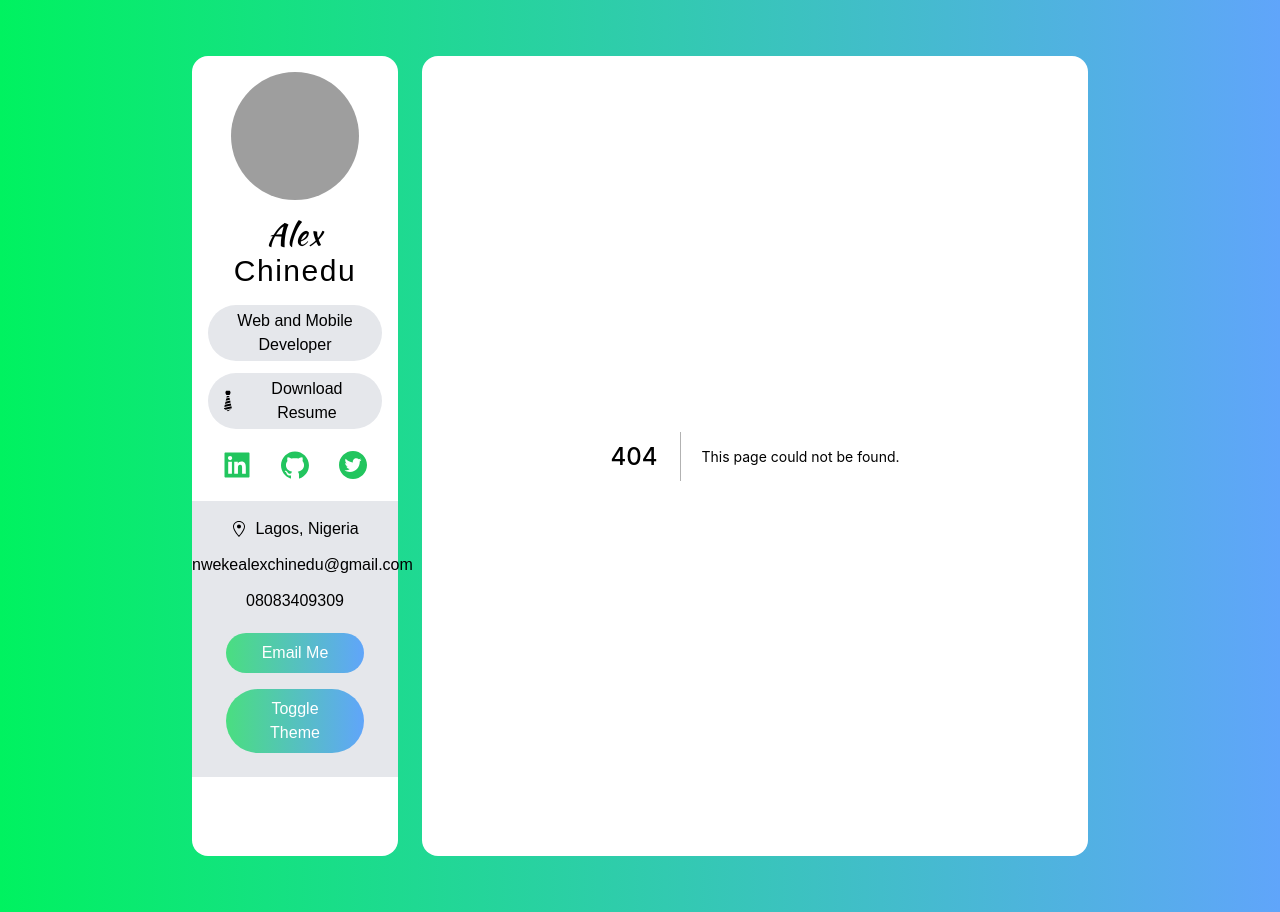
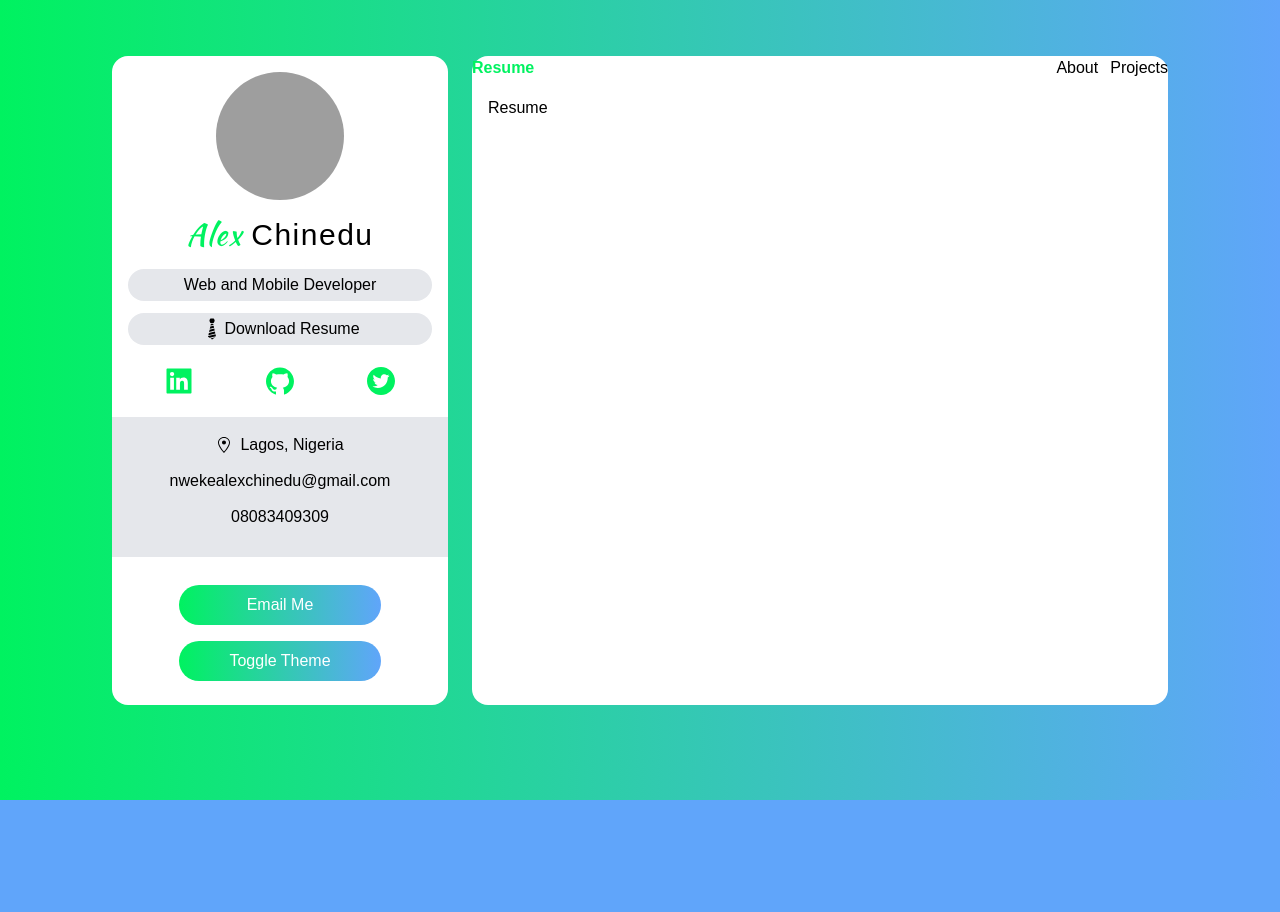
Before and after one commit to DevXanderCode/portfolio, a Next.js app: page /resume in a window 1280 px wide. Before the commit this address had no page. After the commit the page ends 800 px from the top, so only its background shows below. Built offline with nearby package versions, Linux system fonts and the light colour scheme; grey boxes are pictures that could not be loaded.

Commit message:
started working on the nav item

```diff
--- /dev/null
+++ b/components/NavBar.tsx
@@ -0,0 +1,57 @@
+import Link from "next/link";
+import { useState, useEffect } from "react";
+import { useRouter } from "next/router";
+
+const NavBar: React.FC = () => {
+  const [activeItem, setActiveItem] = useState<string>("");
+  const { pathname } = useRouter();
+
+  useEffect(() => {
+    if (pathname === "/") setActiveItem("About");
+    if (pathname === "/resume") setActiveItem("Resume");
+    if (pathname === "/projects") setActiveItem("Projects");
+  }, [pathname]);
+
+  return (
+    <div className="flex items-center justify-between">
+      <span className="font-bold text-green">{activeItem}</span>
+      <div className="flex space-x-3 font-lg">
+        {activeItem !== "About" && (
+          <Link href="/">
+            <span
+              onClick={() => {
+                setActiveItem("About");
+              }}
+            >
+              About
+            </span>
+          </Link>
+        )}
+        {activeItem !== "Projects" && (
+          <Link href="/projects">
+            <span
+              onClick={() => {
+                setActiveItem("Projects");
+              }}
+            >
+              Projects
+            </span>
+          </Link>
+        )}
+        {activeItem !== "Resume" && (
+          <Link href="/resume">
+            <span
+              onClick={() => {
+                setActiveItem("Resume");
+              }}
+            >
+              Resume
+            </span>
+          </Link>
+        )}
+      </div>
+    </div>
+  );
+};
+
+export default NavBar;
--- a/components/Sidebar.tsx
+++ b/components/Sidebar.tsx
@@ -17,7 +17,7 @@
       />
 
       <h3 className="my-4 text-3xl font-medium tracking-wider">
-        <span className="font-Kaushan ">Alex </span>
+        <span className="font-Kaushan text-green">Alex </span>
         Chinedu
       </h3>
       <p className="px-2 py-1 my-3 bg-gray-200 rounded-full">
@@ -32,7 +32,7 @@
       </a>
 
       {/* Social icons */}
-      <div className="flex justify-around w-9/12 mx-auto my-5 text-green-500 md:w-full">
+      <div className="flex justify-around w-9/12 mx-auto my-5 text-green md:w-full">
         <a href="">
           <AiFillLinkedin className="w-8 h-8 cursor-pointer" />
         </a>
@@ -51,14 +51,19 @@
         </div>
         <p className="my-3">nwekealexchinedu@gmail.com</p>
         <p className="my-3">08083409309</p>
-        {/* Email Button */}
-        <button className="w-8/12 px-5 py-2 my-2 text-white rounded-full bg-gradient-to-r from-green-400 to-blue-400">
-          Email Me
-        </button>
-        <button className="w-8/12 px-5 py-2 my-2 text-white rounded-full bg-gradient-to-r from-green-400 to-blue-400">
-          Toggle Theme
-        </button>
       </div>
+      {/* Email Button */}
+      <button
+        className="w-8/12 px-5 py-2 my-2 text-white rounded-full bg-gradient-to-r from-green to-blue-400 focus:outline-none"
+        onClick={() => {
+          window.open("mailto:nwekealexchinedu@gmail.com");
+        }}
+      >
+        Email Me
+      </button>
+      <button className="w-8/12 px-5 py-2 my-2 text-white rounded-full bg-gradient-to-r from-green to-blue-400">
+        Toggle Theme
+      </button>
     </div>
   );
 };
--- /dev/null
+++ b/components/index.ts
@@ -0,0 +1,2 @@
+export { default as Sidebar } from "./Sidebar";
+export { default as NavBar } from "./NavBar";
--- a/pages/_app.tsx
+++ b/pages/_app.tsx
@@ -1,14 +1,15 @@
 import "../styles/globals.css";
 import type { AppProps } from "next/app";
-import Sidebar from "../components/Sidebar";
+import { Sidebar, NavBar } from "../components";
 
 function MyApp({ Component, pageProps }: AppProps) {
   return (
-    <div className="grid grid-cols-12 gap-6 px-5 lg:px-48 my-14">
-      <div className="col-span-12 p-4 text-center bg-white lg:col-span-3 rounded-2xl">
+    <div className="grid grid-cols-12 gap-6 px-5 lg:px-28 my-14 sm:px-14 md:px-20">
+      <div className="col-span-12 p-4 text-center bg-white lg:col-span-4 rounded-2xl">
         <Sidebar />
       </div>
-      <div className="col-span-12 bg-white lg:col-span-9 rounded-2xl">
+      <div className="flex flex-col col-span-12 bg-white lg:col-span-8 rounded-2xl">
+        <NavBar />
         <Component {...pageProps} />
       </div>
     </div>
--- /dev/null
+++ b/pages/projects.tsx
@@ -0,0 +1,5 @@
+const Projects = () => {
+  return <div className="p-4">Projects</div>;
+};
+
+export default Projects;
--- /dev/null
+++ b/pages/resume.tsx
@@ -0,0 +1,5 @@
+const Resume = () => {
+  return <div className="p-4">Resume</div>;
+};
+
+export default Resume;
```
